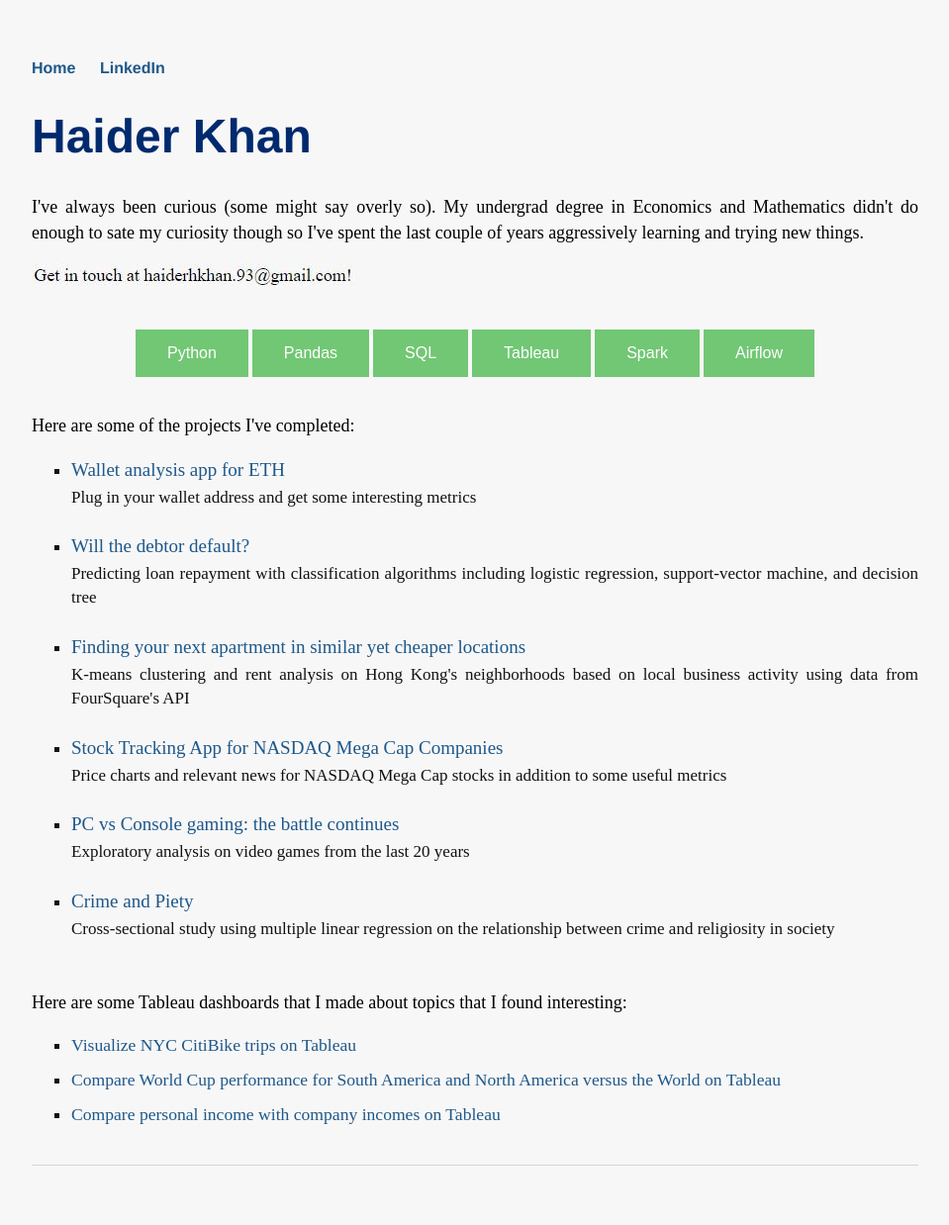
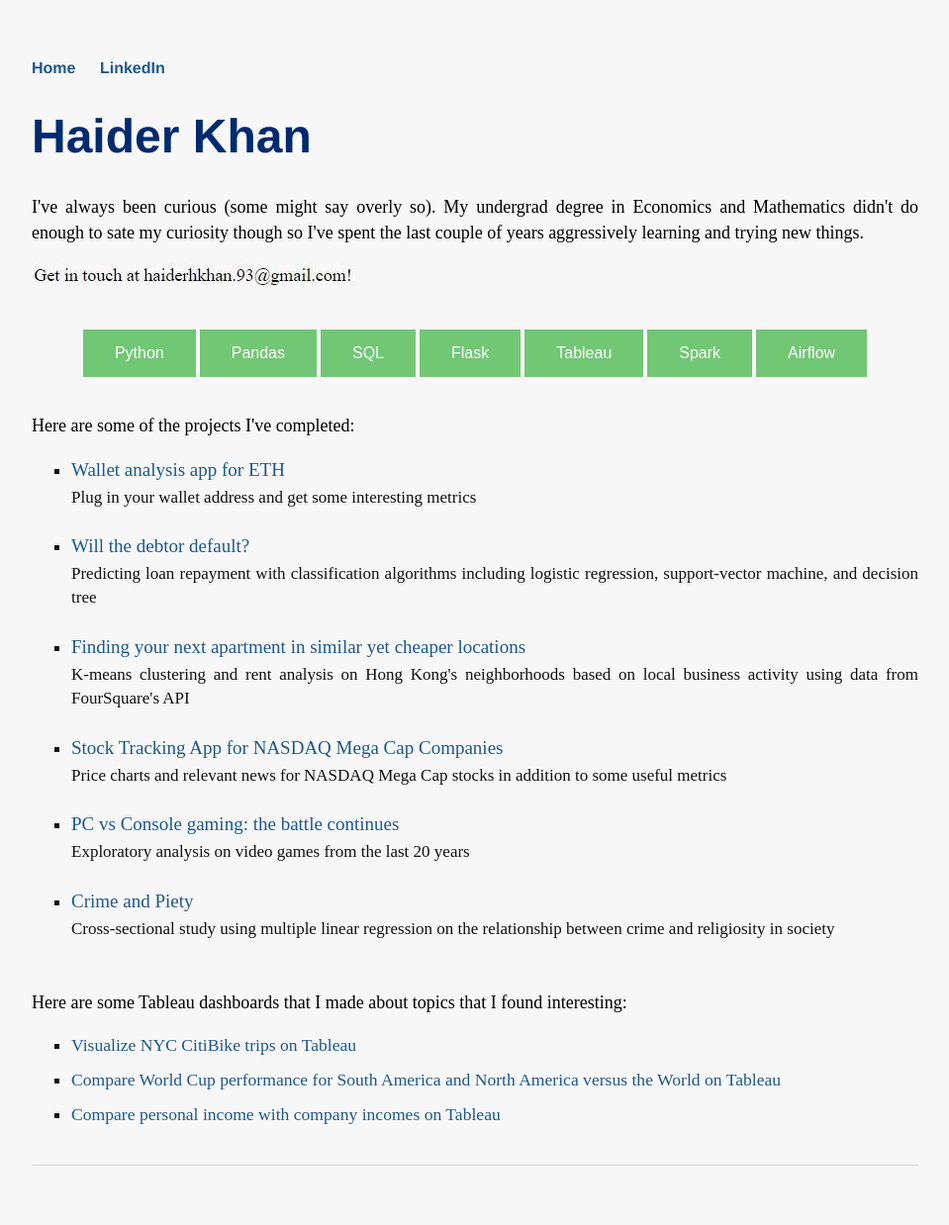
Before and after one commit to h2kh/h2kh.github.io, a Jekyll site: the page built from index.html, in a window 1280 px wide. Shown: the whole page at 99% size, without its empty margins (160-1119 px from the left). Built offline with Jekyll 4.4.1, drawn with Linux system fonts in a browser that asks for light colours.

Commit message:
Update index.html

```diff
--- a/index.html
+++ b/index.html
@@ -8,16 +8,13 @@ title: Personal portfolio
 	<p>I've always been curious (some might say overly so). My undergrad degree in Economics and Mathematics didn't do enough to sate my curiosity though so I've
 	spent the last couple of years aggressively learning and trying new things. <!--That process of discovery has led me to data science.--></p>
 
-	<!--<p>I have completed the Professional Data Science Certificate offered by IBM where I cemented my understanding of data science methodologies, Python,
-	databases, SQL, data visualization, data analysis, and machine learning. Machine learning techniques that I've covered include linear and logistic regression,
-	neural networks, support vector machines, clustering, principal components analysis, and anomaly detection.</p>-->
-
 	<p><img src="/assets/email.JPG"></p>
 
 	<div style="text-align: center; margin-bottom: 1cm; margin-top: 1cm;">
 	<button class="button1">Python</button>
 	<button class="button1">Pandas</button>
 	<button class="button1">SQL</button>
+	<button class="button1">Flask</button>
 	<button class="button1">Tableau</button>
 	<button class="button1">Spark</button>
 	<button class="button1">Airflow</button>
```
